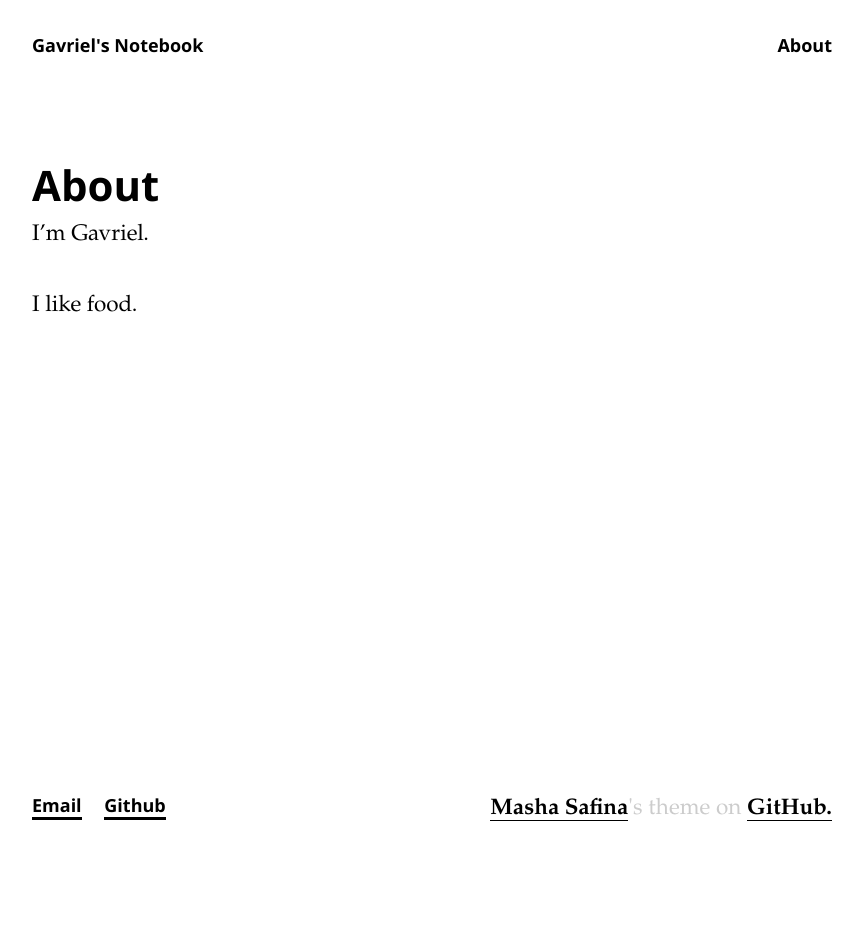
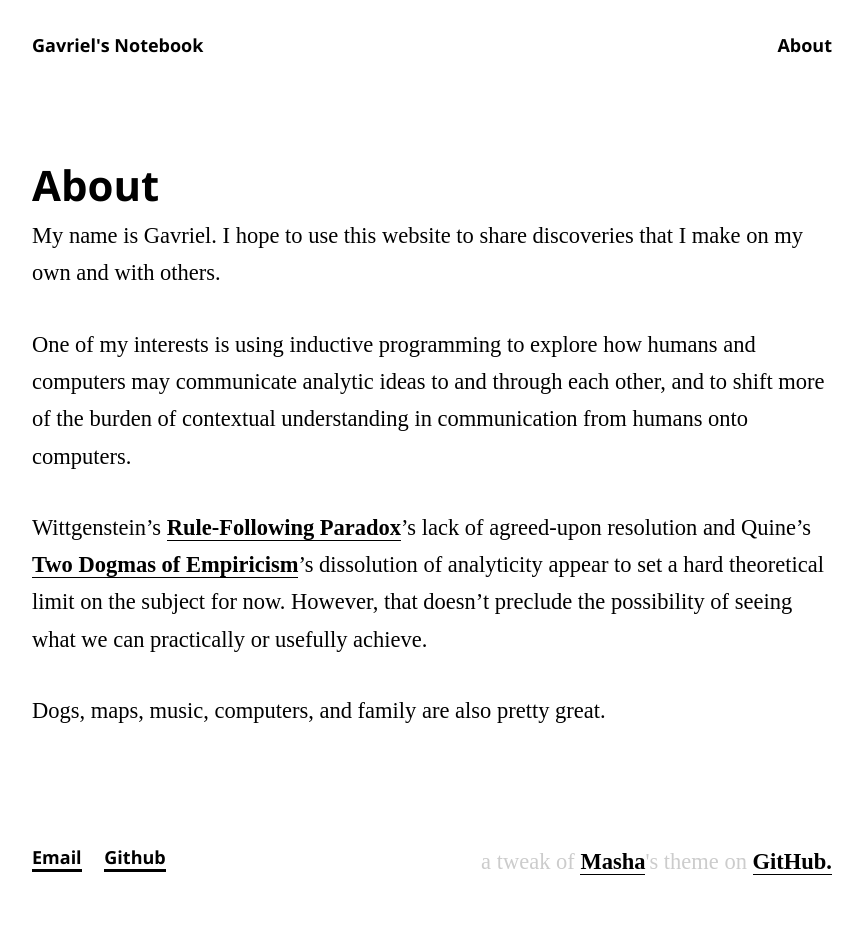
Before and after one commit to gavrieltal/gavrieltal.github.io, a Jekyll site: the page built from about.md, in a window 1280 px wide. Shown: the whole page, without its empty margins (208-1071 px from the left). Built offline with Jekyll 4.4.1, drawn with Linux system fonts in a browser that asks for light colours; some web fonts are replaced; before the commit the page ends 900 px from its top, so only the background shows below that.

```diff
--- a/_includes/footer.html
+++ b/_includes/footer.html
@@ -18,7 +18,7 @@
       </div>
 
       <div class="footer-col footer-col-2">
-        <p><a href="http://masha.space/">Masha Safina</a>'s theme on <a href="https://github.com/mashlo/captains-log">GitHub.</a> </p>
+        <p>a tweak of <a href="http://masha.space/">Masha</a>'s theme on <a href="https://github.com/mashlo/captains-log">GitHub.</a> </p>
       </div>
     </div>
   </div>
--- a/_sass/_base.scss
+++ b/_sass/_base.scss
@@ -103,12 +103,12 @@ pre,
 code {
   font-size: 0.77rem;
   border-radius: 4px;
-  background-color: #2d2d2d;
+  background-color: #000000;
   color: #F8FBED;
 }
 
 code {
-  padding: 1px 5px 2px;
+  padding: 5px 5px 2px;
 }
 
 pre {
--- a/_sass/_syntax-highlighting.scss
+++ b/_sass/_syntax-highlighting.scss
@@ -3,7 +3,7 @@
 .highlight {
 
   .highlighter-rouge & {
-    background: #eef;
+    background: #fff;
   }
 
   .c     { color: #998; font-style: italic } // Comment
--- a/_sass/themes/_default.scss
+++ b/_sass/themes/_default.scss
@@ -1,6 +1,6 @@
 // Typography
 $font-family-base: 'Open Sans', Helvetica, Arial, sans-serif;
-$font-family-sub:  'Garamond', serif; /* change fontstyle here*/
+$font-family-sub:  'Bodoni', serif; /* change fontstyle here*/
 
 $font-size-base:   18px;
 $line-height-base: 1.5;
--- a/about.md
+++ b/about.md
@@ -4,6 +4,10 @@ title: About
 permalink: /about/
 ---
 
-I'm Gavriel.
+My name is Gavriel. I hope to use this website to share discoveries that I make on my own and with others.
 
-I like food.
+One of my interests is using inductive programming to explore how humans and computers may communicate analytic ideas to and through each other, and to shift more of the burden of contextual understanding in communication from humans onto computers.
+
+Wittgenstein's [Rule-Following Paradox](https://en.wikipedia.org/wiki/Wittgenstein_on_Rules_and_Private_Language)'s lack of agreed-upon resolution and Quine's [Two Dogmas of Empiricism](http://www.ditext.com/quine/quine.html)'s dissolution of analyticity appear to set a hard theoretical limit on the subject for now. However, that doesn't preclude the possibility of seeing what we can practically or usefully achieve.
+
+Dogs, maps, music, computers, and family are also pretty great.
```
Also changed, not shown: _posts/2018-08-14-link-grammar.markdown (added, +83 -0 lines), _posts/2018-08-14-woah.markdown (deleted, +0 -8 lines), assets/Thistreeisillustratingtherelation(PSG).png (added), assets/mid-sentence.gif (added), 9 other files.
